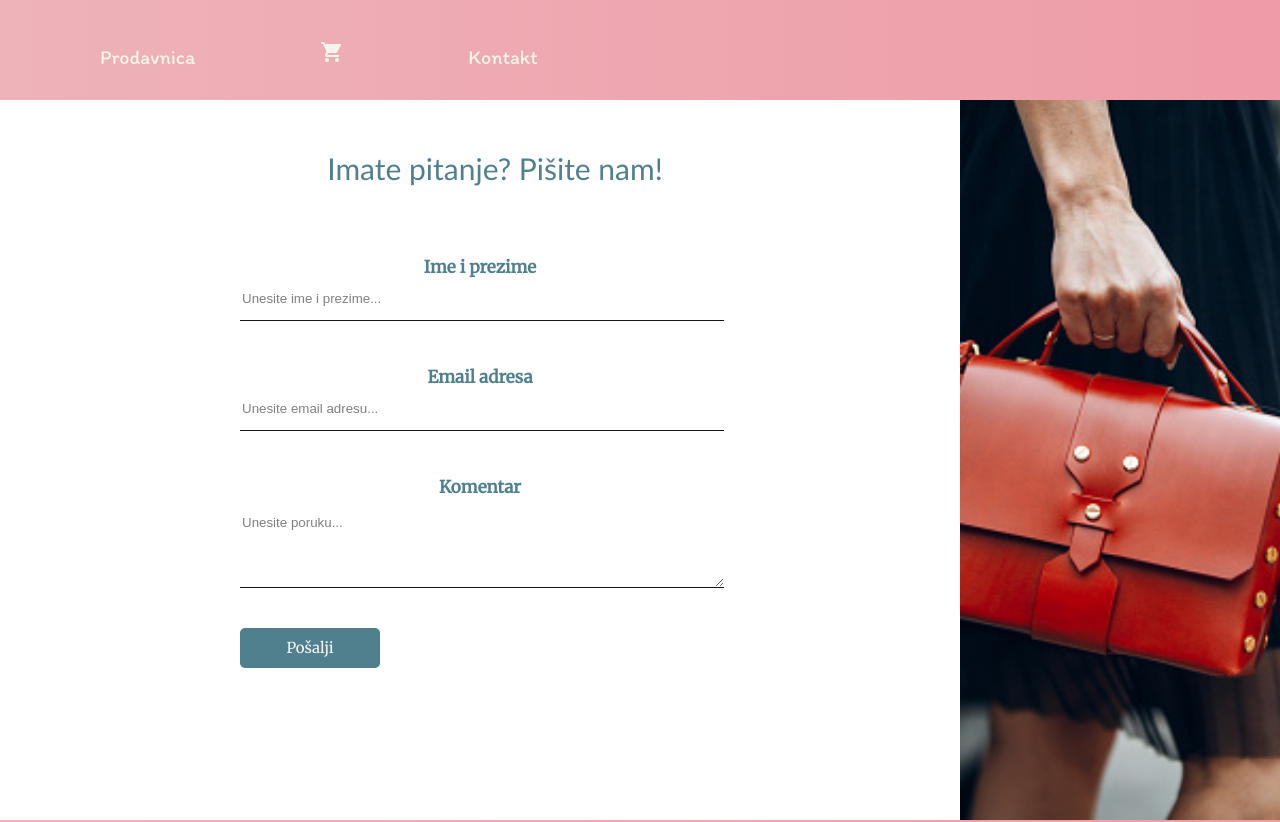
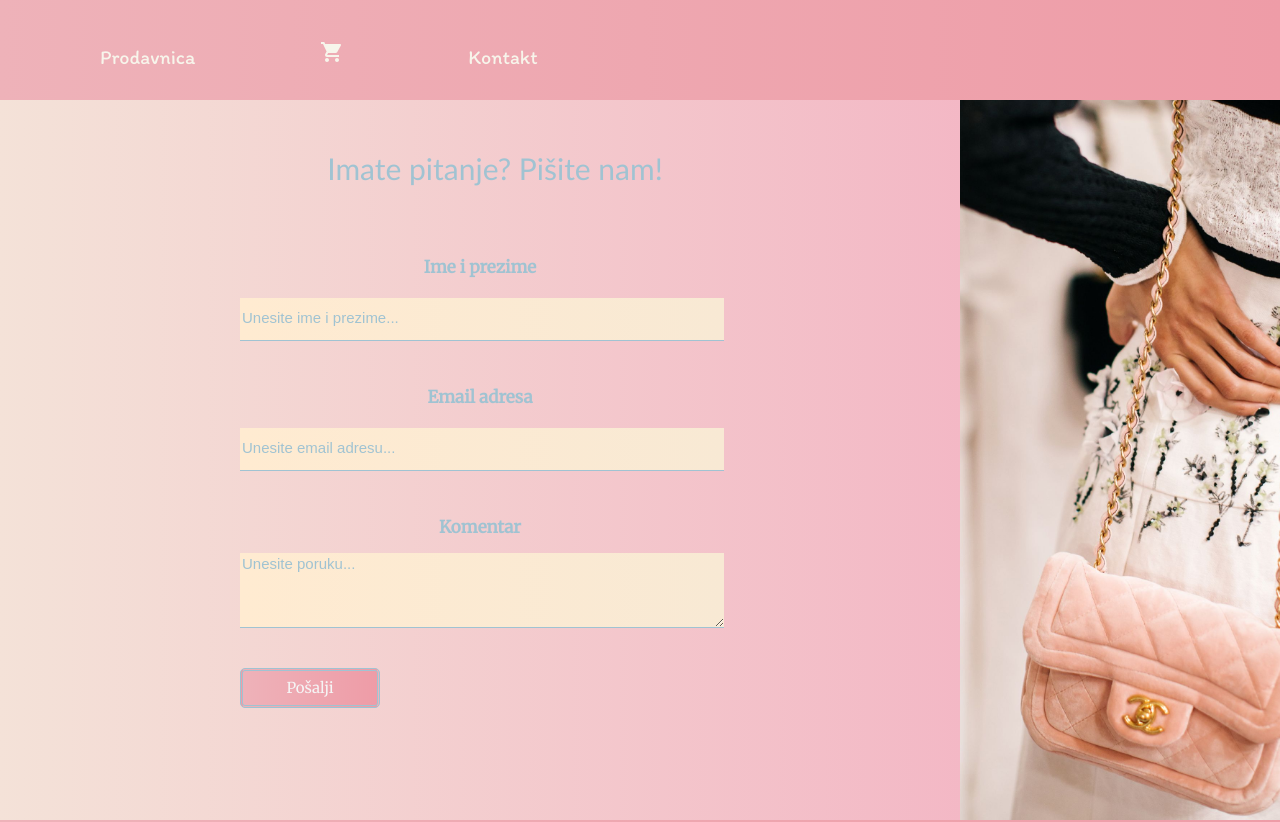
Before and after one commit to majabrankovic/react-prodavnica, a React (Create React App) app: page /kontakt in a window 1280 px wide. Shown: the top 822 px of the page. Built offline with nearby package versions, Linux system fonts and the light colour scheme; a web font is replaced by a local one.

Commit message:
Zavrsen i izmenjen kontakt

```diff
--- a/src/App.js
+++ b/src/App.js
@@ -15,10 +15,10 @@ function App() {
               <Navbar />
               <Routes>
                 <Route path="/" element={<Shop />}/>
-                <Route path="/cart" element={<Cart/>}/>
+                <Route path="/cart" element={<Cart/>} />
                 <Route path="/kontakt"  element={<Kontakt />} />
               </Routes>
-              <Footer/>
+              <Footer />
             </Router>
       </ProizvodiContextProvider>
     </div>
--- a/src/components/navbar.css
+++ b/src/components/navbar.css
@@ -8,6 +8,7 @@
     flex-direction: row;
     position: relative;
     z-index: 1;
+    overflow: hidden;
 }
 
 .Links{
--- a/src/pages/Kontakt.css
+++ b/src/pages/Kontakt.css
@@ -1,10 +1,14 @@
 .kontakt {
+    font-family: 'Itim';
     width: 100%;
     height: 90vh;
     display: flex;
     flex-direction: row;
     justify-content: center;
     align-items: center;
+    background: #BA5370;  /* fallback for old browsers */
+    background: -webkit-linear-gradient(to right, #F4E2D8, #f3aabf);  /* Chrome 10-25, Safari 5.1-6 */
+    background: linear-gradient(to right, #F4E2D8, #f3aabf);
 }
 
 .kontaktLeftColumn {
@@ -31,7 +35,7 @@
     font-weight: 10;
     font-size: 30px;
     margin-left: 30px;
-    color: #50808E;
+    color: #A0C3D2;
 }
 
 form {
@@ -46,9 +50,12 @@ form input {
     height: 40px;
     width: 100%;
     border: none;
-    border-bottom: 1px solid #121619;
-    color: black;
+    border-bottom: 1px solid #A0C3D2;
+    color: #A0C3D2;
     margin-bottom: 30px;
+    background: #eacda3;  /* fallback for old browsers */
+    background: -webkit-linear-gradient(to right, #ffebd1, #f8e9d4);  /* Chrome 10-25, Safari 5.1-6 */
+    background: linear-gradient(to right, #ffebd1, #f8e9d4); /* W3C, IE 10+/ Edge, Firefox 16+, Chrome 26+, Opera 12+, Safari 7+ */
 }
 
 form textarea {
@@ -56,26 +63,38 @@ form textarea {
     height: 70px;
     width: 100%;
     border: none;
-    border-bottom: 1px solid #121619;
-    color: black;
+    border-bottom: 1px solid #A0C3D2;
+    color: #A0C3D2;
+    background: #eacda3;  /* fallback for old browsers */
+    background: -webkit-linear-gradient(to right, #ffebd1, #f8e9d4);  /* Chrome 10-25, Safari 5.1-6 */
+    background: linear-gradient(to right, #ffebd1, #f8e9d4); /* W3C, IE 10+/ Edge, Firefox 16+, Chrome 26+, Opera 12+, Safari 7+ */
 }
 
 input::placeholder,
 textarea::placeholder {
     font-weight: bold;
-    color: gray;
+    color: #A0C3D2;
+    font-size: 15px;
     font-weight: normal;
     font-family: Arial, Helvetica, sans-serif;
+    background: #eacda3;  /* fallback for old browsers */
+    background: -webkit-linear-gradient(to right, #ffebd1, #f8e9d4);  /* Chrome 10-25, Safari 5.1-6 */
+    background: linear-gradient(to right, #ffebd1, #f8e9d4); /* W3C, IE 10+/ Edge, Firefox 16+, Chrome 26+, Opera 12+, Safari 7+ */
 }
 
 form input:focus,
 textarea:focus {
     outline: none;
+    font-weight: bold;
+    color: #A0C3D2;
+    font-size: 15px;
+    font-weight: normal;
+    font-family: Arial, Helvetica, sans-serif;
 }
 
 form label {
     margin-top: 15px;
-    color: #50808E;
+    color: #A0C3D2;
     font-weight: bold;
     font-size: 17px;
 }
@@ -85,9 +104,20 @@ form button {
     width: 140px;
     height: 40px;
     border: none;
-    background-color: #50808E;
+    background: #ee9ca7;  /* fallback for old browsers */
+    background: -webkit-linear-gradient(to right, #eeb2b9, #ee9ca7);  /* Chrome 10-25, Safari 5.1-6 */
+    background: linear-gradient(to right, #eeb2b9, #ee9ca7); /* W3C, IE 10+/ Edge, Firefox 16+, Chrome 26+, Opera 12+, Safari 7+ */
     border-radius: 5px;
+    border-color: #A0C3D2;
     color: whitesmoke;
     font-size: 15px;
     cursor: pointer;
+    transform: scale(1);
+    transition: transform 0.3s ease;
+    border-style: double;
 }
+
+form button:hover{
+    transform: scale(1.1);
+    color: #A0C3D2;
+}
--- a/src/pages/Kontakt.jsx
+++ b/src/pages/Kontakt.jsx
@@ -9,8 +9,10 @@ function Kontakt() {
               <h2>Imate pitanje? Pišite nam!</h2>
               <form id='kontaktForm' method='POST'>
                   <label htmlFor='ime'>Ime i prezime</label>
+                  <br></br>
                   <input name='ime' placeholder='Unesite ime i prezime...' type='text' required />
                    <label htmlFor='email'>Email adresa</label>
+                   <br></br>
                   <input name='email' placeholder='Unesite email adresu...' type='email' required />
                   <label htmlFor='komentar'>Komentar</label>
                   <textarea name='komentar' rows='5' placeholder='Unesite poruku...' required></textarea>
--- a/src/pages/cart/Korpa.jsx
+++ b/src/pages/cart/Korpa.jsx
@@ -10,7 +10,7 @@ export const Cart = () => {
     const ukupno = ukupnoZaPlacanje();
     const navigate = useNavigate();
     return (
-        <div className="korpa">
+    <div className="korpa" >
         <div><h1 className="naslov"> Dodati proizvodi u Vašoj korpi </h1></div>
 
         <div className="korpaItems">
@@ -22,13 +22,14 @@ export const Cart = () => {
         })}
         </div>
         {ukupno > 0?
-                <div className="korpaCheckout">
-                <p>Ukupno: {ukupno}din</p>
-                <button onClick={() => navigate("/")}>Nastavi sa kupovinom</button>
-                <button>Plaćanje</button>
+                <div className="korpaCheckout" >
+                <p className="ukupno">Ukupno: {ukupno}din</p>
+                <button className = "nastavi" onClick={() => navigate("/")}>Nastavi sa kupovinom</button>
+                <button className="placanje" >Plaćanje</button>
                 </div>
                 :
-                <h1>Vaša korpa je prazna.</h1>}
-        </div>
+                <h1 className="prazna">Vaša korpa je prazna.</h1>}
+    </div>
+
     )
 }
--- a/src/pages/cart/korpa.css
+++ b/src/pages/cart/korpa.css
@@ -1,8 +1,38 @@
+
+
 .cart {
     display: flex;
     flex-direction: column;
     justify-content: center;
     align-items: center;
+  }
+
+  .ukupno, .prazna{
+    color: #A0C3D2;
+    font-size: 20px;
+    padding: 20px;
+  }
+
+  .nastavi, .placanje{
+    background: #ee9ca7;  /* fallback for old browsers */
+    background: -webkit-linear-gradient(to right, #eeb2b9, #ee9ca7);  /* Chrome 10-25, Safari 5.1-6 */
+    background: linear-gradient(to right, #eeb2b9, #ee9ca7); /* W3C, IE 10+/ Edge, Firefox 16+, Chrome 26+, Opera 12+, Safari 7+ */
+    padding: 10px;
+    padding-top: 5px;
+    margin: 5px;
+    border-color: #A0C3D2;
+    border-radius: 15px;
+    border-style: double;
+    color: #F7F5EB;
+    transform: scale(1);
+    transition: transform 0.3s ease;
+  }
+
+  .nastavi:hover, .placanje:hover{
+    color:#A0C3D2;
+    transform: scale(1.1);
+    cursor: pointer;
+
   }
 
   .korpa{
@@ -19,8 +49,14 @@
       width: 100%;
       padding-bottom: 100px;
       padding-top: 50px;
-      padding-left: 72px;
+      padding-left: 0px;
 
+  }
+
+  .korpaCheckout{
+    background: #BA5370;  /* fallback for old browsers */
+    background: -webkit-linear-gradient(to right, #F4E2D8, #f3aabf);  /* Chrome 10-25, Safari 5.1-6 */
+    background: linear-gradient(to right, #F4E2D8, #f3aabf);
   }
 
   .korpaItem {
@@ -97,14 +133,3 @@
     text-align: center;
     padding: 5px;
   }
-
-  .checkout button {
-    width: 150px;
-    height: 50px;
-    background-color: rgb(19, 19, 19);
-    color: white;
-    border: none;
-    border-radius: 8px;
-    margin: 10px;
-    cursor: pointer;
-  }
```
Also changed, not shown: src/images/kontakt.jpg.
